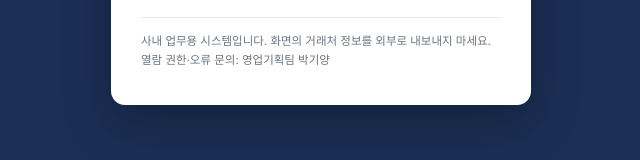
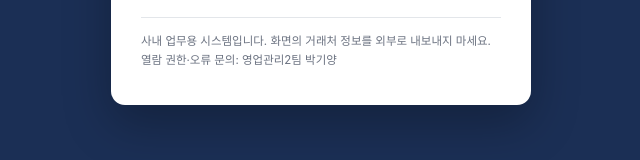
Before and after one commit to hellobabycoder-cyber/medxpharm, a plain HTML site: page index.html in a window 1280 px wide. Shown: the part 520-680 px from the top of the page, 319-959 px from the left. Drawn offline with Linux system fonts and the light colour scheme.

Commit message:
fix: 문의처를 영업관리2팀으로 고친다
영업기획팀으로 잘못 적어 두었다.

Co-Authored-By: Claude Opus 5 <noreply@anthropic.com>

```diff
--- a/index.html
+++ b/index.html
@@ -83,7 +83,7 @@
 
   <p class="foot">
     사내 업무용 시스템입니다. 화면의 거래처 정보를 외부로 내보내지 마세요.<br>
-    열람 권한·오류 문의: 영업기획팀 박기양
+    열람 권한·오류 문의: 영업관리2팀 박기양
   </p>
 </main>
 
```
